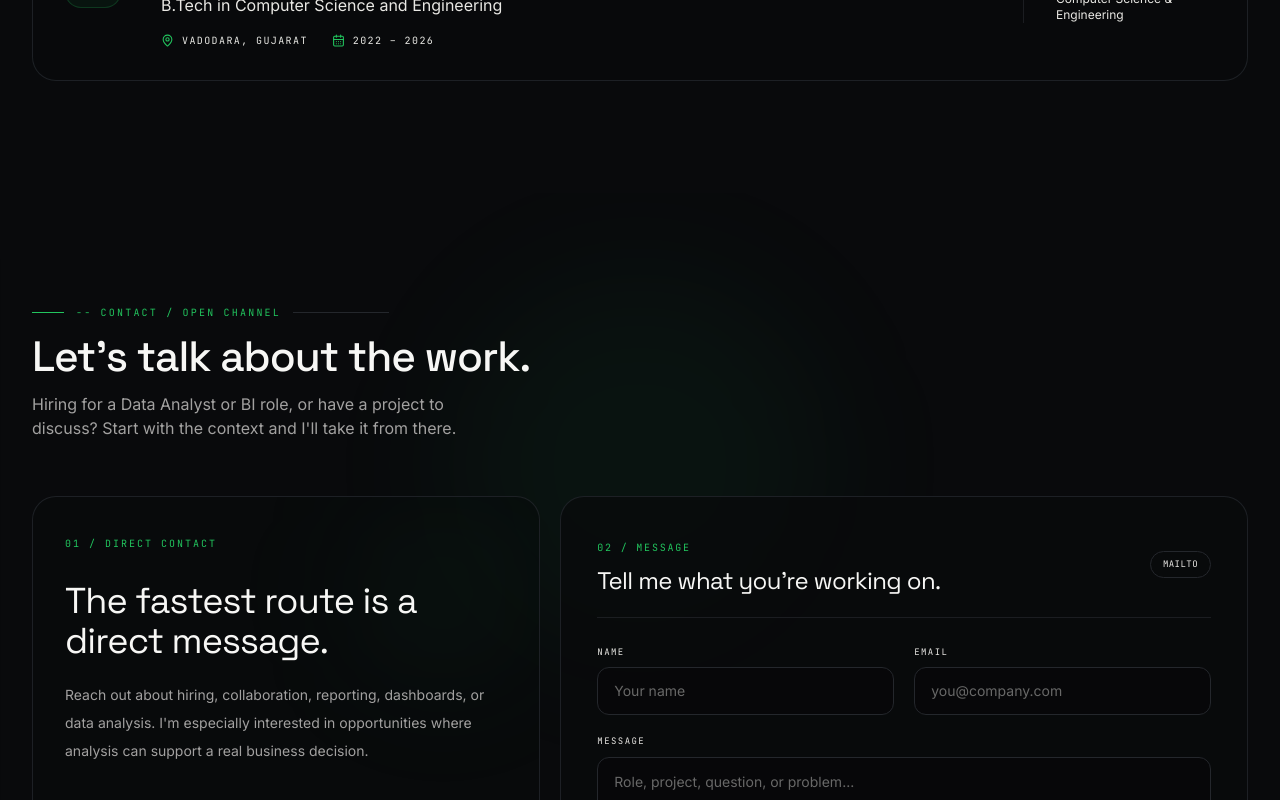
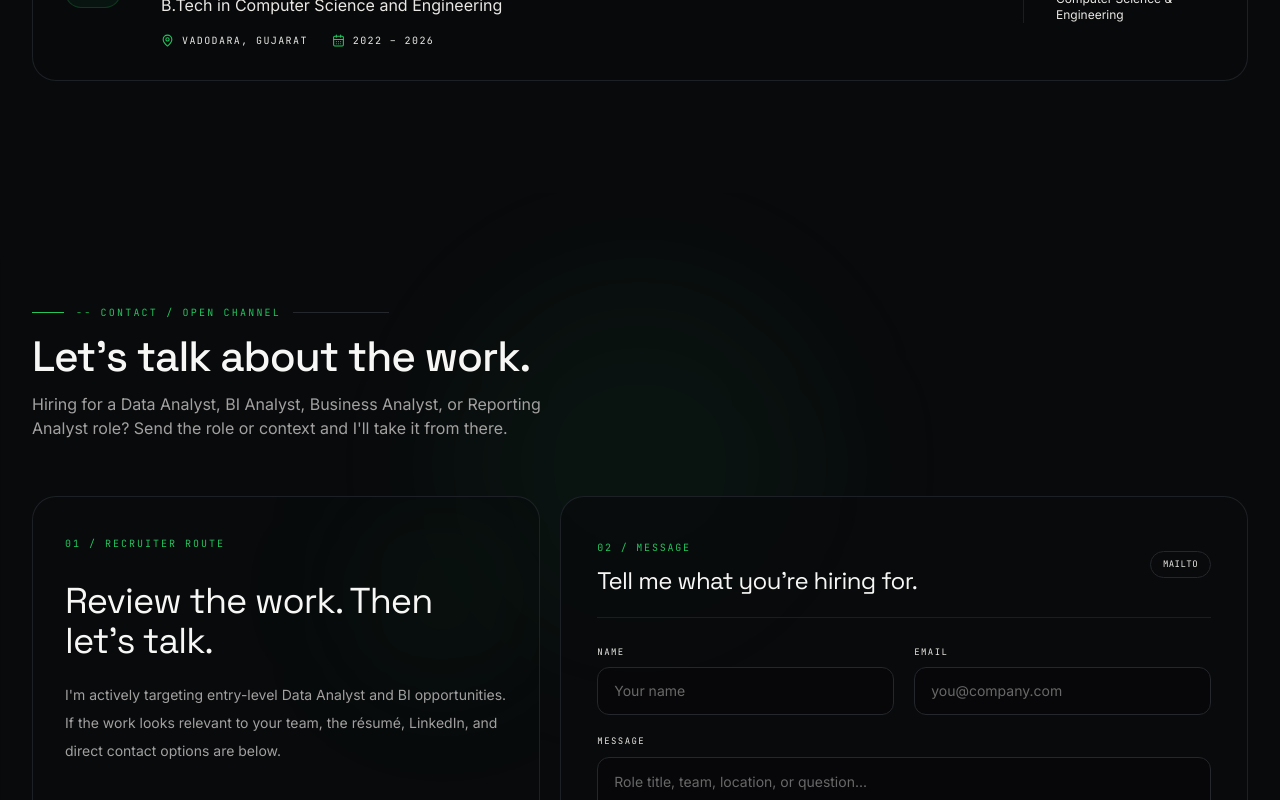
Before and after one commit to bhaskar-nb/portfolio, a Next.js app: page / in a window 1280 px wide. Shown: the part 11200-12000 px from the top of the page. Built offline with nearby package versions, Linux system fonts and the light colour scheme.

Commit message:
Improve recruiter CTA and contact conversion

```diff
--- a/components/Contact.tsx
+++ b/components/Contact.tsx
@@ -53,7 +53,7 @@ export default function Contact() {
         <SectionHeading
           eyebrow="-- contact / open channel"
           title="Let&apos;s talk about the work."
-          description="Hiring for a Data Analyst or BI role, or have a project to discuss? Start with the context and I&apos;ll take it from there."
+          description="Hiring for a Data Analyst, BI Analyst, Business Analyst, or Reporting Analyst role? Send the role or context and I&apos;ll take it from there."
         />
 
         <div className="mt-14 grid gap-5 lg:grid-cols-[0.85fr_1.15fr]">
@@ -67,10 +67,10 @@ export default function Contact() {
             <div className="absolute right-0 top-0 h-48 w-48 rounded-full bg-gold/5 blur-3xl" />
             <div className="relative flex h-full flex-col justify-between">
               <div>
-                <span className="font-mono text-[10px] uppercase tracking-[0.2em] text-gold">01 / direct contact</span>
-                <h3 className="mt-7 max-w-md font-display text-3xl leading-tight text-ink-100 sm:text-4xl">The fastest route is a direct message.</h3>
+                <span className="font-mono text-[10px] uppercase tracking-[0.2em] text-gold">01 / recruiter route</span>
+                <h3 className="mt-7 max-w-md font-display text-3xl leading-tight text-ink-100 sm:text-4xl">Review the work. Then let&apos;s talk.</h3>
                 <p className="mt-5 max-w-md text-sm leading-7 text-ink-400">
-                  Reach out about hiring, collaboration, reporting, dashboards, or data analysis. I&apos;m especially interested in opportunities where analysis can support a real business decision.
+                  I&apos;m actively targeting entry-level Data Analyst and BI opportunities. If the work looks relevant to your team, the résumé, LinkedIn, and direct contact options are below.
                 </p>
               </div>
 
@@ -101,7 +101,7 @@ export default function Contact() {
 
               <div className="mt-6 border-t border-base-500/70 pt-5">
                 <div className="flex items-center justify-between gap-4">
-                  <span className="font-mono text-[9px] uppercase tracking-[0.18em] text-ink-600">online</span>
+                  <span className="font-mono text-[9px] uppercase tracking-[0.18em] text-ink-600">profiles / proof</span>
                   <div className="flex gap-2">
                     {socials.map((s) => (
                       <a
@@ -135,7 +135,7 @@ export default function Contact() {
               <div className="flex items-center justify-between border-b border-base-500/70 pb-5">
                 <div>
                   <span className="font-mono text-[10px] uppercase tracking-[0.18em] text-gold">02 / message</span>
-                  <h3 className="mt-2 font-display text-2xl text-ink-100">Tell me what you&apos;re working on.</h3>
+                  <h3 className="mt-2 font-display text-2xl text-ink-100">Tell me what you&apos;re hiring for.</h3>
                 </div>
                 <span className="hidden rounded-full border border-base-500 px-3 py-1.5 font-mono text-[9px] uppercase tracking-wider text-ink-500 sm:block">mailto</span>
               </div>
@@ -183,7 +183,7 @@ export default function Contact() {
                     value={form.message}
                     onChange={(e) => setForm({ ...form, message: e.target.value })}
                     className="w-full resize-none rounded-xl border border-base-500 bg-base-900/40 px-4 py-3 text-sm leading-6 text-ink-100 outline-none transition-all placeholder:text-ink-600 focus:border-gold focus:bg-base-800"
-                    placeholder="Role, project, question, or problem..."
+                    placeholder="Role title, team, location, or question..."
                   />
                 </div>
 
@@ -193,7 +193,7 @@ export default function Contact() {
                   </p>
                   <MagneticButton type="submit" className="btn-primary min-h-11 justify-center">
                     {sent ? <Check size={15} /> : <Send size={15} />}
-                    {sent ? "Email draft opened" : "Start conversation"}
+                    {sent ? "Email draft opened" : "Contact me"}
                   </MagneticButton>
                 </div>
               </div>
@@ -209,8 +209,8 @@ export default function Contact() {
           className="mt-5 flex flex-col gap-4 rounded-2xl border border-gold/20 bg-gold/[0.03] p-5 sm:flex-row sm:items-center sm:justify-between"
         >
           <div>
-            <span className="font-mono text-[9px] uppercase tracking-[0.18em] text-gold">for recruiters</span>
-            <p className="mt-1 text-xs leading-5 text-ink-400">Want the quick overview first? Start with the résumé.</p>
+            <span className="font-mono text-[9px] uppercase tracking-[0.18em] text-gold">recruiter quick view</span>
+            <p className="mt-1 text-xs leading-5 text-ink-400">Short on time? Open the résumé for the fastest overview of skills, experience, and projects.</p>
           </div>
           <a
             href="/Resume.pdf"
```
